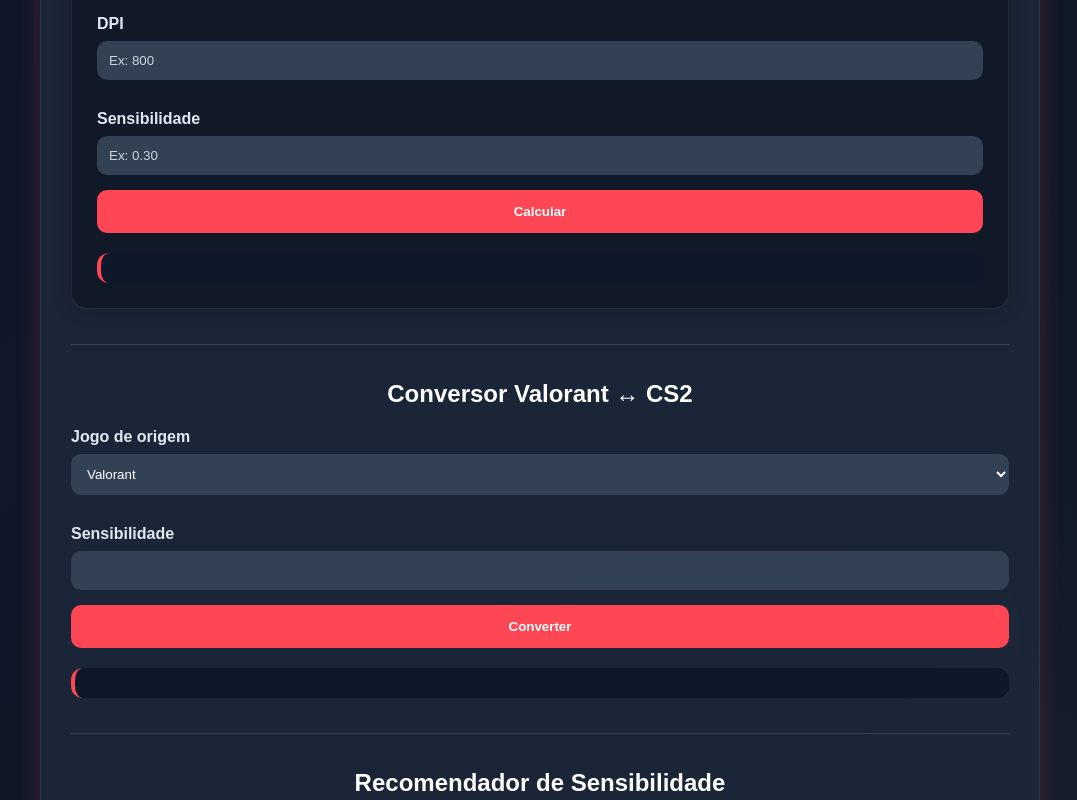
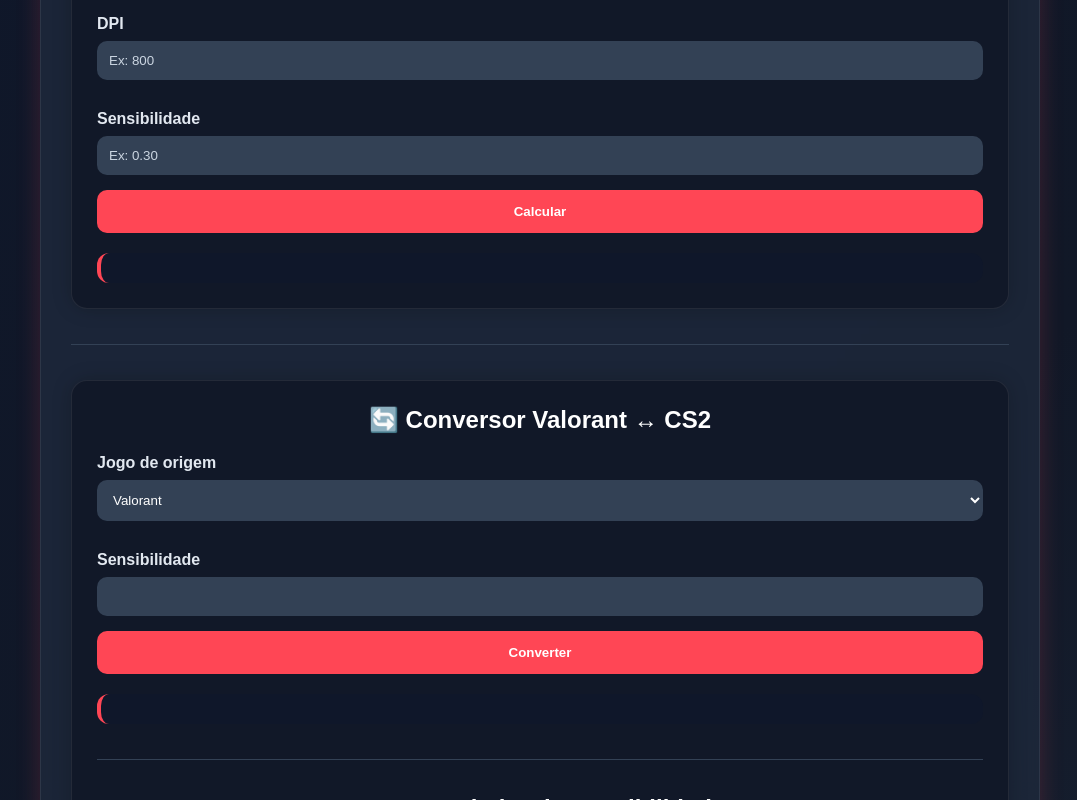
Before and after one commit to Darvinzera/aimforge-br, a plain HTML site: page index.html in a window 1280 px wide. Shown: the part 300-1100 px from the top of the page, without its empty margins (100-1177 px from the left). Drawn offline with Linux system fonts and the light colour scheme.

Commit message:
Update header for Valorant to CS2 converter

```diff
--- a/index.html
+++ b/index.html
@@ -40,7 +40,9 @@
 
             <hr>
 
-            <h2>Conversor Valorant ↔ CS2</h2>
+            <div class="section-card">
+
+<h2>🔄 Conversor Valorant ↔ CS2</h2>
 
             <label>Jogo de origem</label>
 
```
